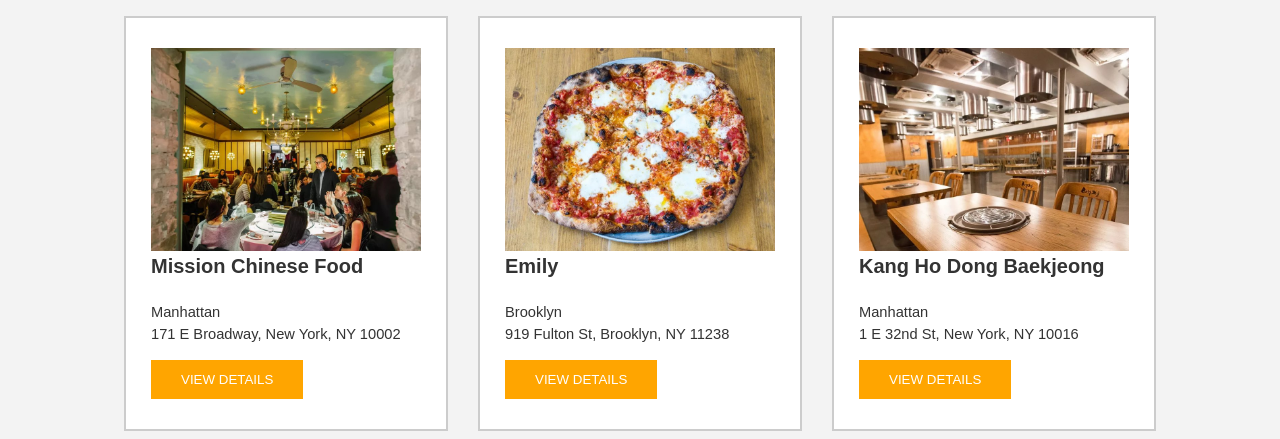
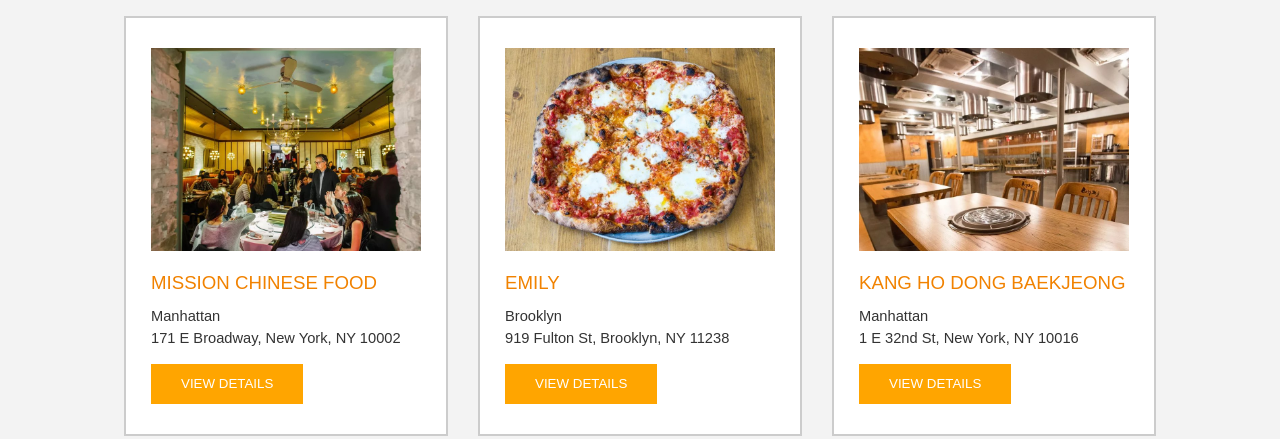
Before and after one commit to IndulekhaP/Restauran-Review-App, a plain HTML site: page index.html in a window 1280 px wide. Shown: the part 620-1059 px from the top of the page. Drawn offline with nearby package versions, Linux system fonts and the light colour scheme.

Commit message:
Update styles.css

```diff
--- a/css/styles.css
+++ b/css/styles.css
@@ -152,7 +152,7 @@ nav h1 a {
   margin: 0;
   width: 100%;
 }
-#restaurants-list li h1 {
+#restaurants-list li h2 {
   color: #f18200;
   font-family: Arial,sans-serif;
   font-size: 14pt;
```
